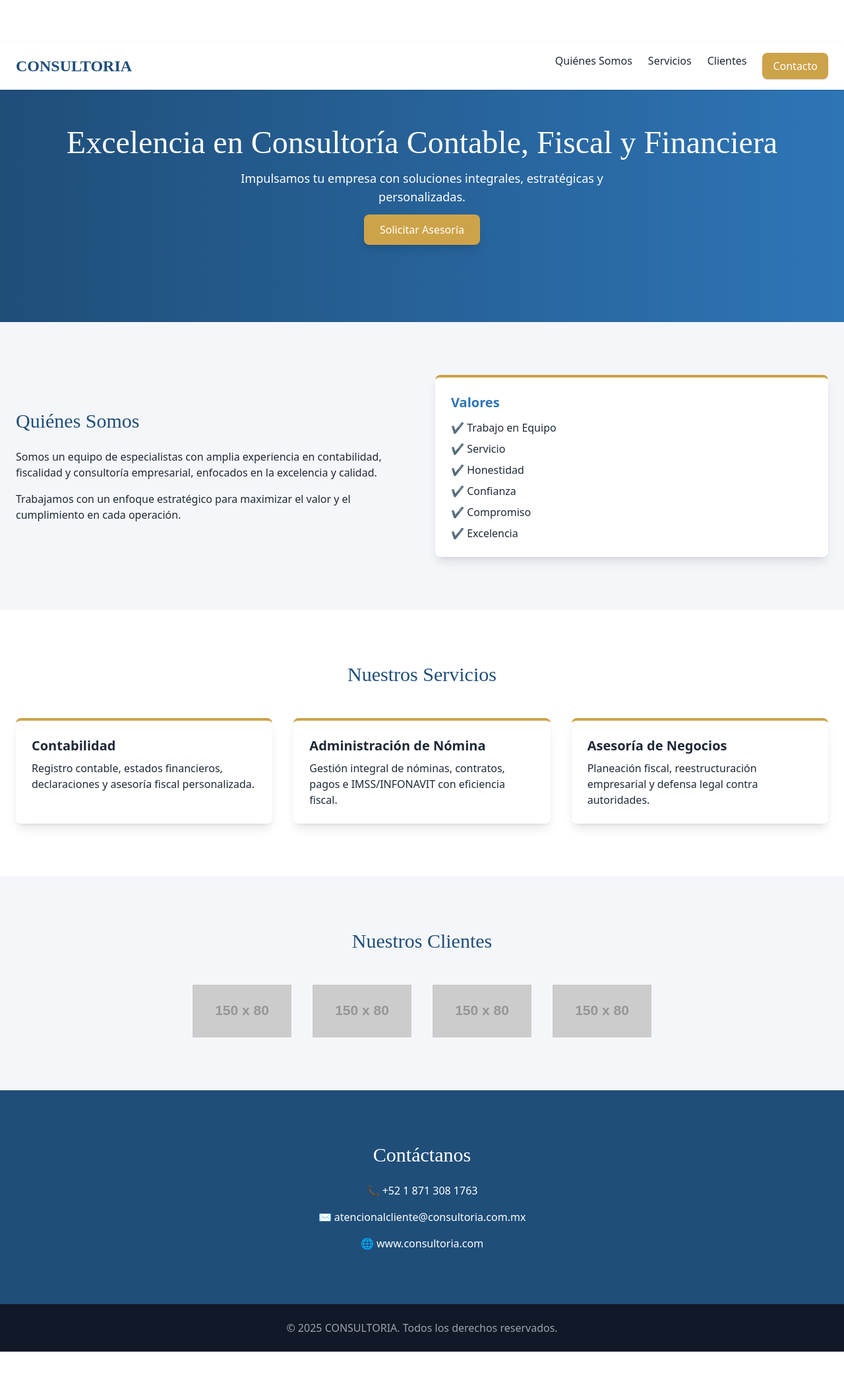
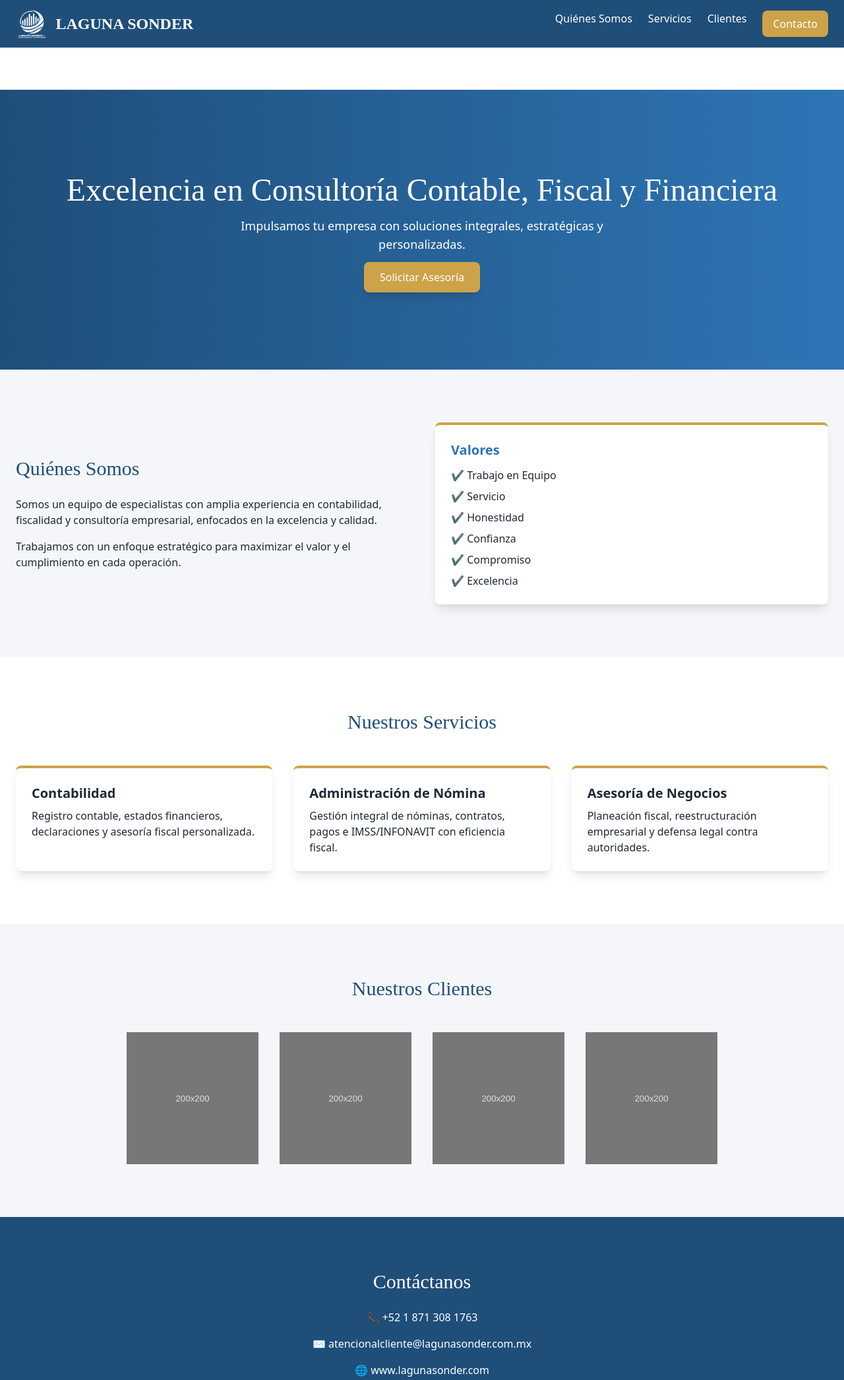
Before and after one commit to chesman021/consultoria, a plain HTML site: page opcion2.html in a window 1280 px wide. Shown: the top 2091 px of the page at 66% size. Before the commit the page ends 2048 px from the top, so only its background shows below. Drawn offline with nearby package versions, Linux system fonts and the light colour scheme; placeholder pictures from the web are drawn by us.

Commit message:
actualizacion

```diff
--- a/opcion2.html
+++ b/opcion2.html
@@ -4,7 +4,7 @@
 <head>
     <meta charset="UTF-8">
     <meta name="viewport" content="width=device-width, initial-scale=1.0">
-    <title>CONSULTORIA - Consultoría Premium</title>
+    <title>LAGUNA SONDER - Consultoría Premium</title>
     <script src="https://cdn.tailwindcss.com"></script>
     <link rel="stylesheet" href="https://cdnjs.cloudflare.com/ajax/libs/animate.css/4.1.1/animate.min.css" />
     <style>
@@ -24,17 +24,24 @@
 <body class="font-sans text-gray-800">
 
     <!-- Header -->
-    <header class="bg-white shadow fixed w-full z-50">
-        <div class="max-w-7xl mx-auto px-6 py-4 flex justify-between items-center">
-            <h1 class="text-2xl font-serif-premium font-bold text-[var(--blue-main)]">CONSULTORIA</h1>
+    <header class="bg-[var(--blue-main)] shadow w-full z-50">
+        <div class="max-w-7xl mx-auto px-6 py-3 flex justify-between items-center">
+            <!-- Logo -->
+            <div class="flex items-center space-x-3">
+                <img src="./logo2-removebg-preview.png" alt="Laguna Sonder Logo" class="h-12 w-auto object-contain">
+                <h1 class="text-2xl font-serif-premium font-bold text-white">LAGUNA SONDER</h1>
+            </div>
+
+            <!-- Navegación -->
             <nav class="hidden md:flex space-x-6">
-                <a href="#quienes" class="hover:text-[var(--gold)] transition">Quiénes Somos</a>
-                <a href="#servicios" class="hover:text-[var(--gold)] transition">Servicios</a>
-                <a href="#clientes" class="hover:text-[var(--gold)] transition">Clientes</a>
+                <a href="#quienes" class="text-white hover:text-[var(--gold)] transition">Quiénes Somos</a>
+                <a href="#servicios" class="text-white hover:text-[var(--gold)] transition">Servicios</a>
+                <a href="#clientes" class="text-white hover:text-[var(--gold)] transition">Clientes</a>
                 <a href="#contacto" class="bg-[var(--gold)] text-white px-4 py-2 rounded-lg shadow hover:bg-yellow-600 transition">Contacto</a>
             </nav>
         </div>
     </header>
+
 
     <!-- Hero -->
     <section class="bg-gradient-to-r from-[var(--blue-main)] to-[var(--blue-sec)] text-white py-32 text-center mt-16 animate__animated animate__fadeIn">
@@ -91,10 +98,10 @@
         <div class="max-w-7xl mx-auto px-6 text-center">
             <h3 class="text-3xl font-serif-premium mb-12 text-[var(--blue-main)]">Nuestros Clientes</h3>
             <div class="flex flex-wrap justify-center gap-8">
-                <img src="https://via.placeholder.com/150x80?text=Cliente+1" alt="Cliente 1" class="h-20 object-contain grayscale hover:grayscale-0 transition">
-                <img src="https://via.placeholder.com/150x80?text=Cliente+2" alt="Cliente 2" class="h-20 object-contain grayscale hover:grayscale-0 transition">
-                <img src="https://via.placeholder.com/150x80?text=Cliente+3" alt="Cliente 3" class="h-20 object-contain grayscale hover:grayscale-0 transition">
-                <img src="https://via.placeholder.com/150x80?text=Cliente+4" alt="Cliente 4" class="h-20 object-contain grayscale hover:grayscale-0 transition">
+                <img src="./descarga.svg" alt="Cliente 1" class="object-contain grayscale hover:grayscale-0 transition">
+                <img src="./descarga.svg" alt="Cliente 2" class="object-contain grayscale hover:grayscale-0 transition">
+                <img src="./descarga.svg" alt="Cliente 3" class="object-contain grayscale hover:grayscale-0 transition">
+                <img src="./descarga.svg" alt="Cliente 4" class="object-contain grayscale hover:grayscale-0 transition">
             </div>
         </div>
     </section>
@@ -104,14 +111,14 @@
         <div class="max-w-7xl mx-auto px-6 text-center">
             <h3 class="text-3xl font-serif-premium mb-6">Contáctanos</h3>
             <p class="mb-4">📞 +52 1 871 308 1763</p>
-            <p class="mb-4">✉ atencionalcliente@consultoria.com.mx</p>
-            <p>🌐 www.consultoria.com</p>
+            <p class="mb-4">✉ atencionalcliente@lagunasonder.com.mx</p>
+            <p>🌐 www.lagunasonder.com</p>
         </div>
     </section>
 
     <!-- Footer -->
     <footer class="bg-gray-900 text-gray-400 py-6 text-center">
-        © 2025 CONSULTORIA. Todos los derechos reservados.
+        © 2025 LAGUNA SONDER. Todos los derechos reservados.
     </footer>
 
 </body>
```
Also changed, not shown: opcion1.html (+17 -11 lines), descarga.svg (added), logo2-removebg-preview.png (added).
